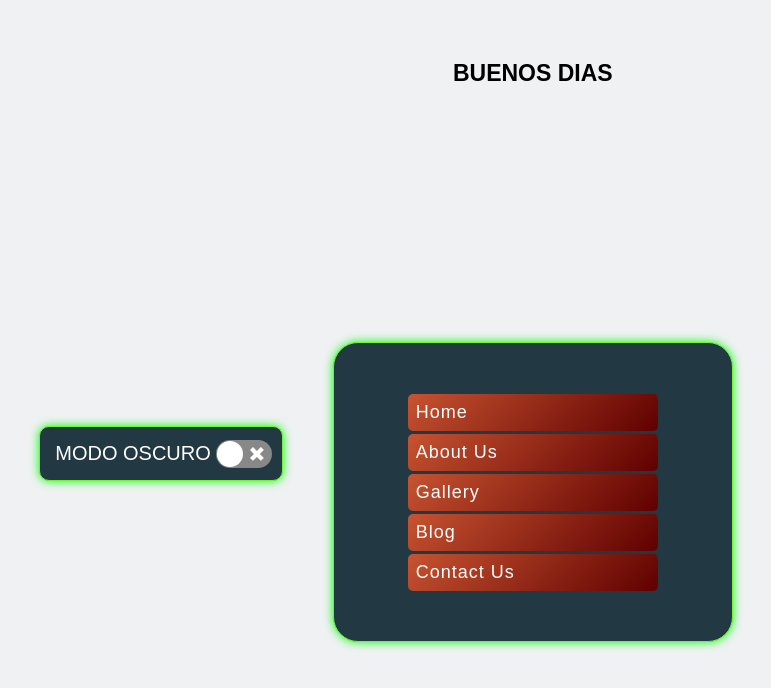
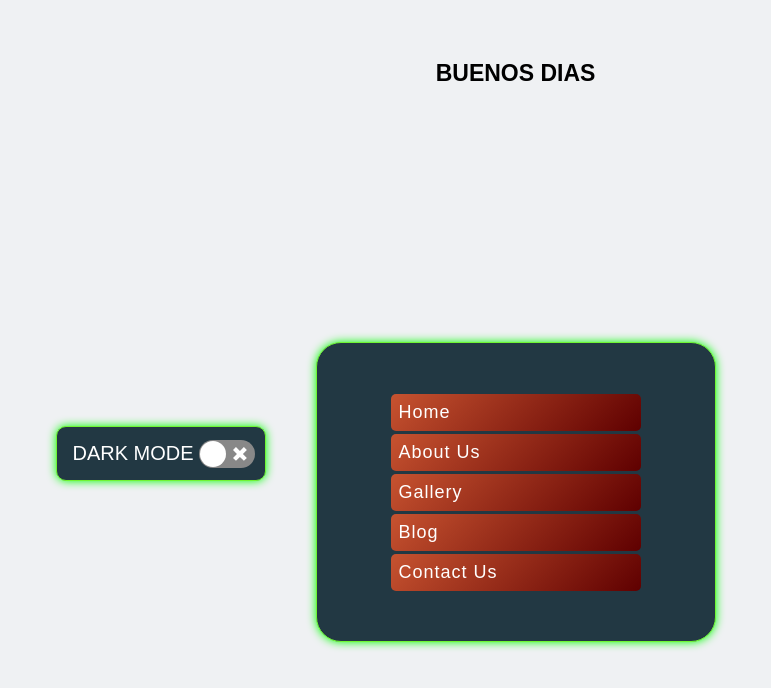
Before and after one commit to QuentinTheBard/EFI_JavaScript, a React (Create React App) app: page / in a window 1280 px wide. Shown: the top 688 px of the page, without its empty margins (229-1000 px from the left). Built offline with nearby package versions, Linux system fonts and the light colour scheme.

Commit message:
Switch's name

```diff
--- a/src/App.css
+++ b/src/App.css
@@ -29,15 +29,12 @@
     background-color: #0E0F19;
 }
 
-#light .nombre_switch {
+ .nombre_switch {
     color: #fff;
-
+    font-family: 'Prompt', sans-serif;
 }
 
-#dark .nombre_switch {
-     color: #fff;
 
-}
 
 
 .App  {
--- a/src/App.js
+++ b/src/App.js
@@ -33,8 +33,8 @@ function App() {
 
     <div className="App" id={theme}>
       <div className='switch-container'>
-      <h1 className='nombre_switch'>Modo oscuro</h1>
-      <ReactSwitch onChange={toggleTheme} checked={theme === "dark"}/>
+        <h1 className='nombre_switch'>Dark Mode</h1>
+        <ReactSwitch onChange={toggleTheme} checked={theme === "dark"}/>
       </div>
       <Menu/>
     </div>
```
